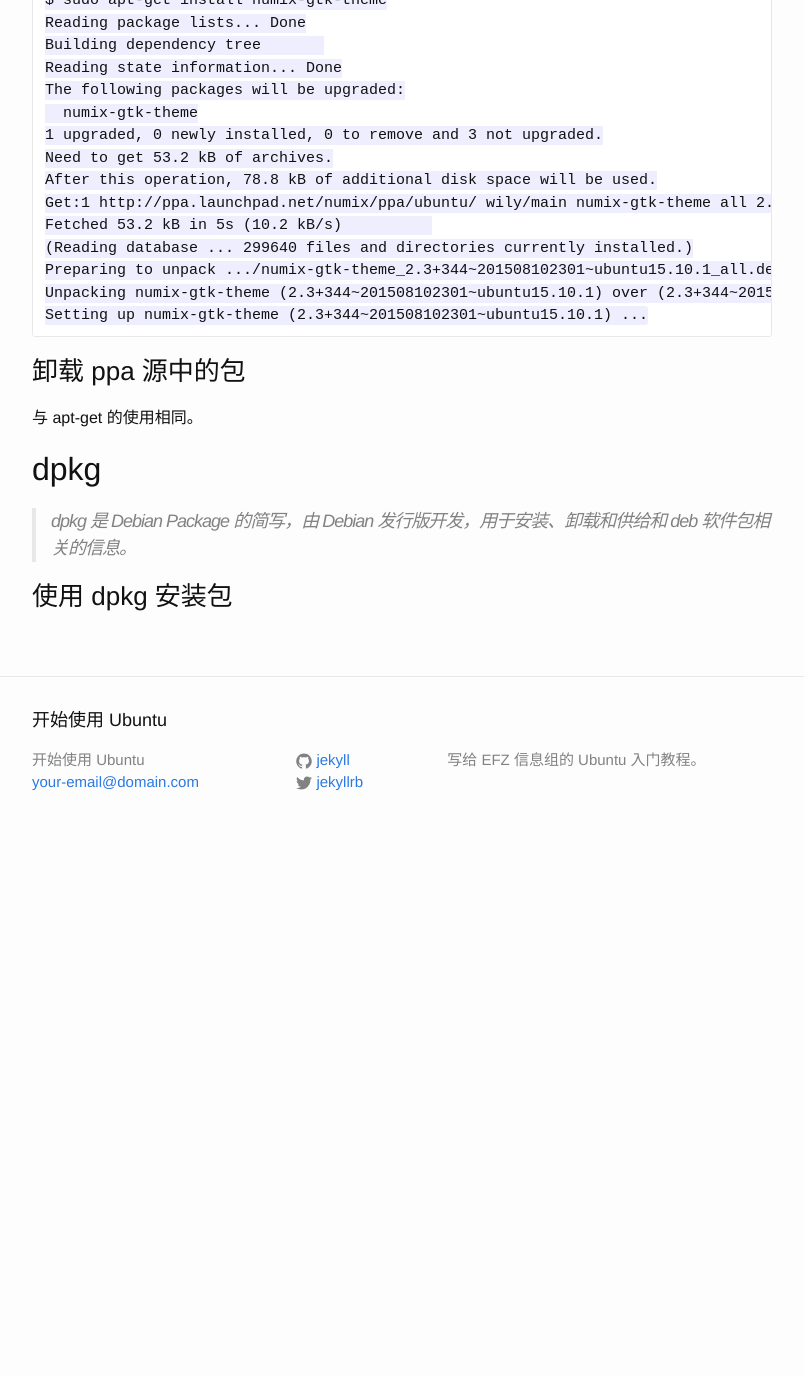
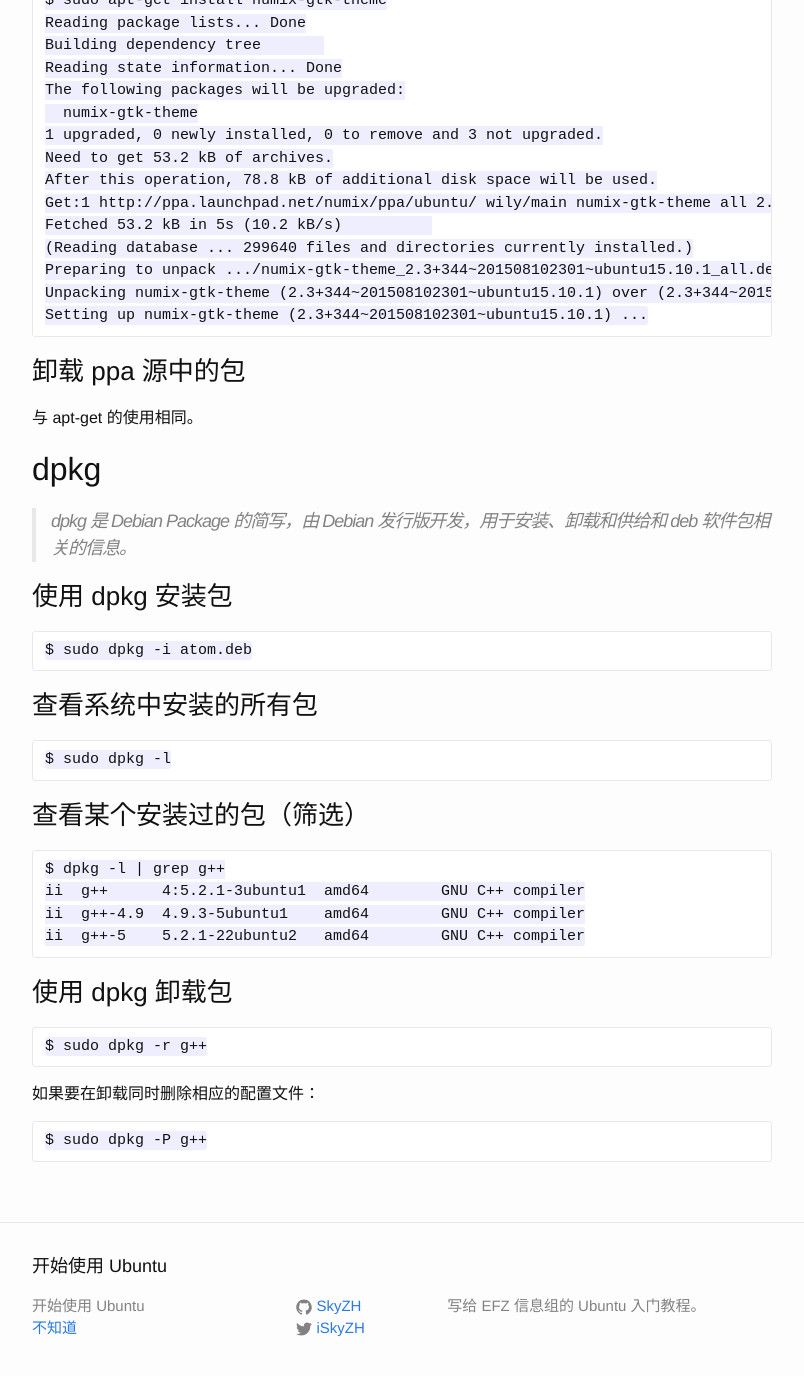
Before and after one commit to iskyzh/getting-started-with-ubuntu, a Jekyll site: the page built from _posts/2015-11-15-package.md, in a window 1280 px wide and 1400 px high, scrolled down 2064 px. Shown: the top 1376 px of the window, without its empty margins (238-1042 px from the left). Built offline with Jekyll 4.4.1, drawn with Linux system fonts in a browser that asks for light colours; before the commit the page ends 2918 px from its top, so only the background shows below that.

Commit message:
Add Accounts

```diff
--- a/_config.yml
+++ b/_config.yml
@@ -1,12 +1,12 @@
 # Site settings
 title: 开始使用 Ubuntu
-email: your-email@domain.com
+email: 不知道
 description: >
   写给 EFZ 信息组的 Ubuntu 入门教程。
 baseurl: "/getting-started-with-ubuntu" # the subpath of your site, e.g. /blog/
 url: "https://skyzh.github.io" # the base hostname & protocol for your site
-twitter_username: jekyllrb
-github_username:  jekyll
+twitter_username: iSkyZH
+github_username:  SkyZH
 
 # Build settings
 markdown: kramdown
--- a/_posts/2015-11-15-package.md
+++ b/_posts/2015-11-15-package.md
@@ -110,3 +110,24 @@
 > 软件包相关的信息。
 
 ### 使用 dpkg 安装包
+
+    $ sudo dpkg -i atom.deb
+
+### 查看系统中安装的所有包
+
+    $ sudo dpkg -l
+
+### 查看某个安装过的包（筛选）
+
+    $ dpkg -l | grep g++
+    ii  g++      4:5.2.1-3ubuntu1  amd64        GNU C++ compiler
+    ii  g++-4.9  4.9.3-5ubuntu1    amd64        GNU C++ compiler
+    ii  g++-5    5.2.1-22ubuntu2   amd64        GNU C++ compiler
+
+### 使用 dpkg 卸载包
+
+    $ sudo dpkg -r g++
+
+如果要在卸载同时删除相应的配置文件：
+
+    $ sudo dpkg -P g++
```
